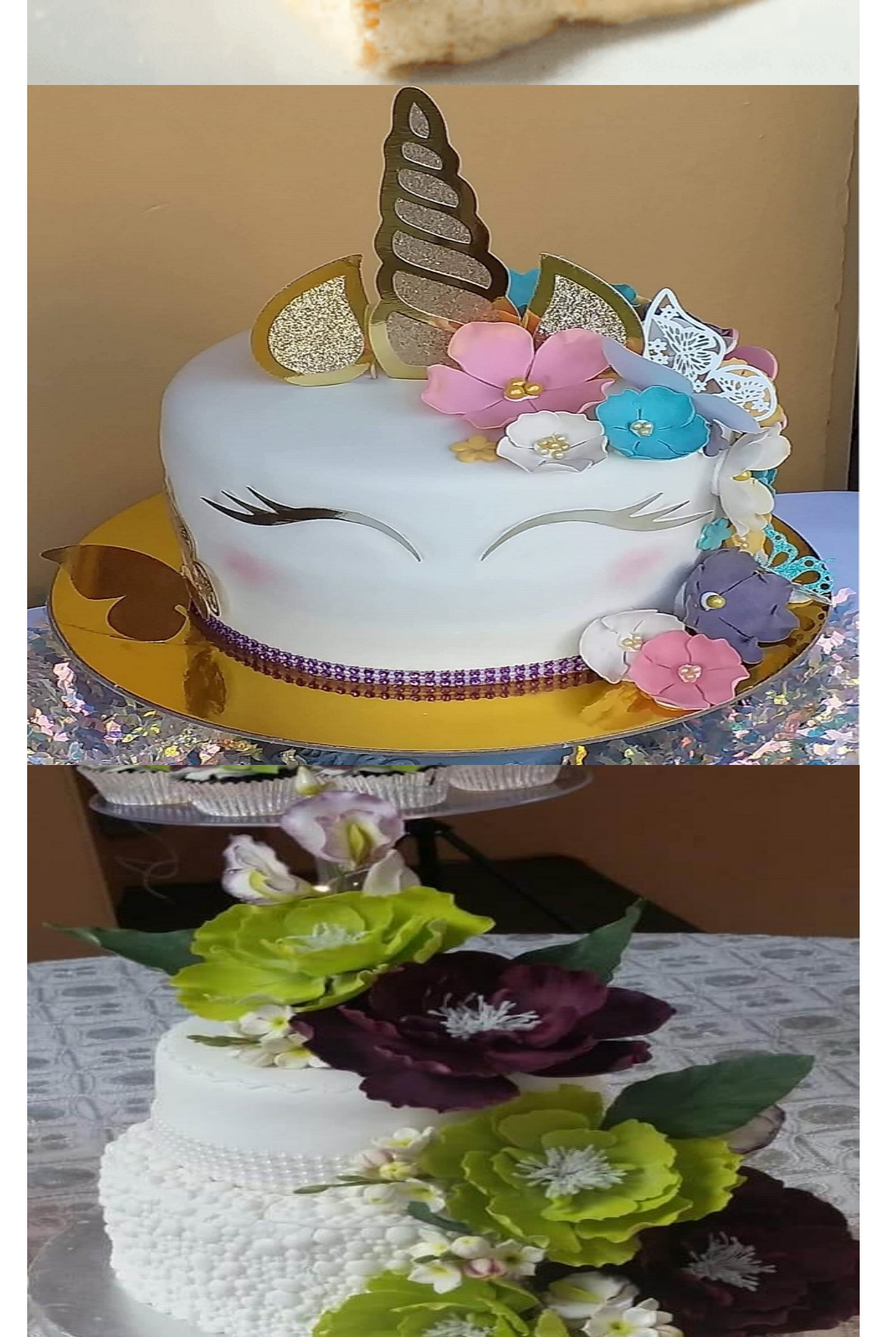
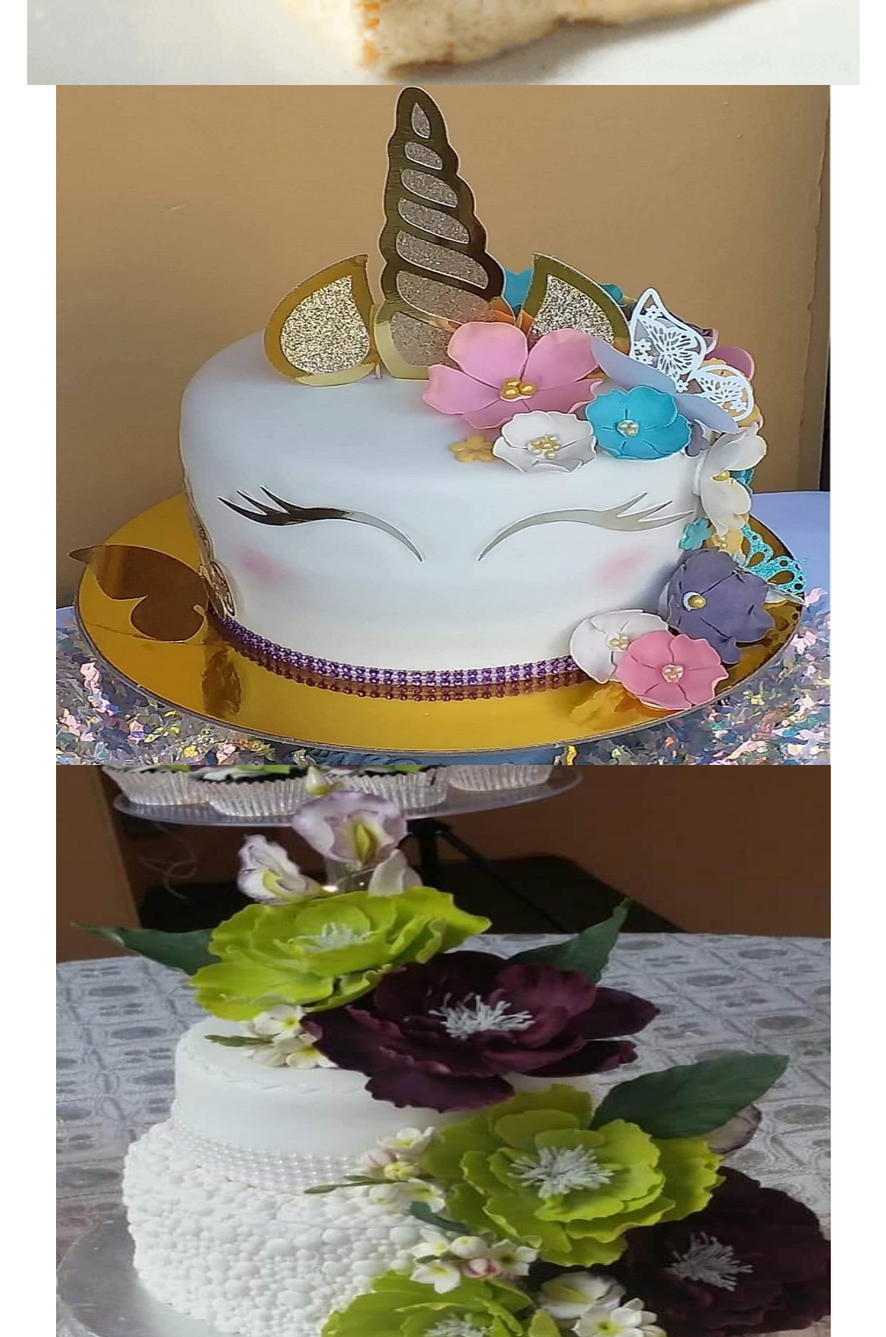
Before and after one commit to Trinirain/sweetdazzletreatz.github.io, a plain HTML site: page index.html in a window 1280 px wide. Shown: the part 1107-2680 px from the top of the page at 85% size, without its empty margins (118-1161 px from the left). Drawn offline with nearby package versions, Linux system fonts and the light colour scheme; a script that the page names is missing.

Commit message:
Update index.html

```diff
--- a/index.html
+++ b/index.html
@@ -236,7 +236,12 @@ footer {
         position: static;
     }
 
-
+.center {
+  display: block;
+  margin-left: auto;
+  margin-right: auto;
+  width: 93%;
+}
 
 </style>
 
@@ -333,14 +338,14 @@ footer {
 
 <!-- Slides -->
 <img class="slides" src="image/slide7.png" width="100%" height="800px" alt="tiramisu">
-<img class="slides" src="image/slide3.jpeg" width="100%" height="800px" alt="birthday cake">
-<img class="slides" src="image/slide5.jpg" width="100%" height="800px" alt="wedding cake, cake pop, trifle, cupcakes">
-<img class="slides" src="image/slide6.jpg" width="100%" height="800px" alt="wedding display, cupcakes, desserts">
+<img class="slides center " src="image/slide3.jpeg" height="800px" alt="birthday cake">
+<img class="slides center" src="image/slide5.jpg"  height="800px" alt="wedding cake, cake pop, trifle, cupcakes">
+<img class="slides center" src="image/slide6.jpg"  height="800px" alt="wedding display, cupcakes, desserts">
 <img class="slides" src="image/slide6.png" width="100%" height="800px"alt="cheesecake">
 <img class="slides" src="image/slide5.png" width="100%" height="800px" alt="wedding cake">
-<img class="slides" src="image/slide1.jpeg" width="100%" height="800px" alt="birthday cake" >
+<img class="slides center" src="image/slide1.jpeg"  height="800px" alt="birthday cake" >
 <img class="slides" src="image/slide3.png" width="100%" height="800px" alt="celebratory cakes: weddings,anniversary">
-<img class="slides" src="image/slide2.jpeg" width="100%" height="800px" alt="birthday cake">
+<img class="slides center" src="image/slide2.jpeg"  height="800px" alt="birthday cake">
 <img class="slides" src="image/slide4.png" width="100%" height="800px" alt="pastries-tarts, bread, sweet bread, tuna puffs ">
 <img class="slides" src="image/slide4.jpg" width="100%" height="800px" alt="brunch box, pastries, corissant">
 <img class="slides" src="image/slide1.png" width="100%" height="800px" alt="cupcakes,wedding cakes">
```
